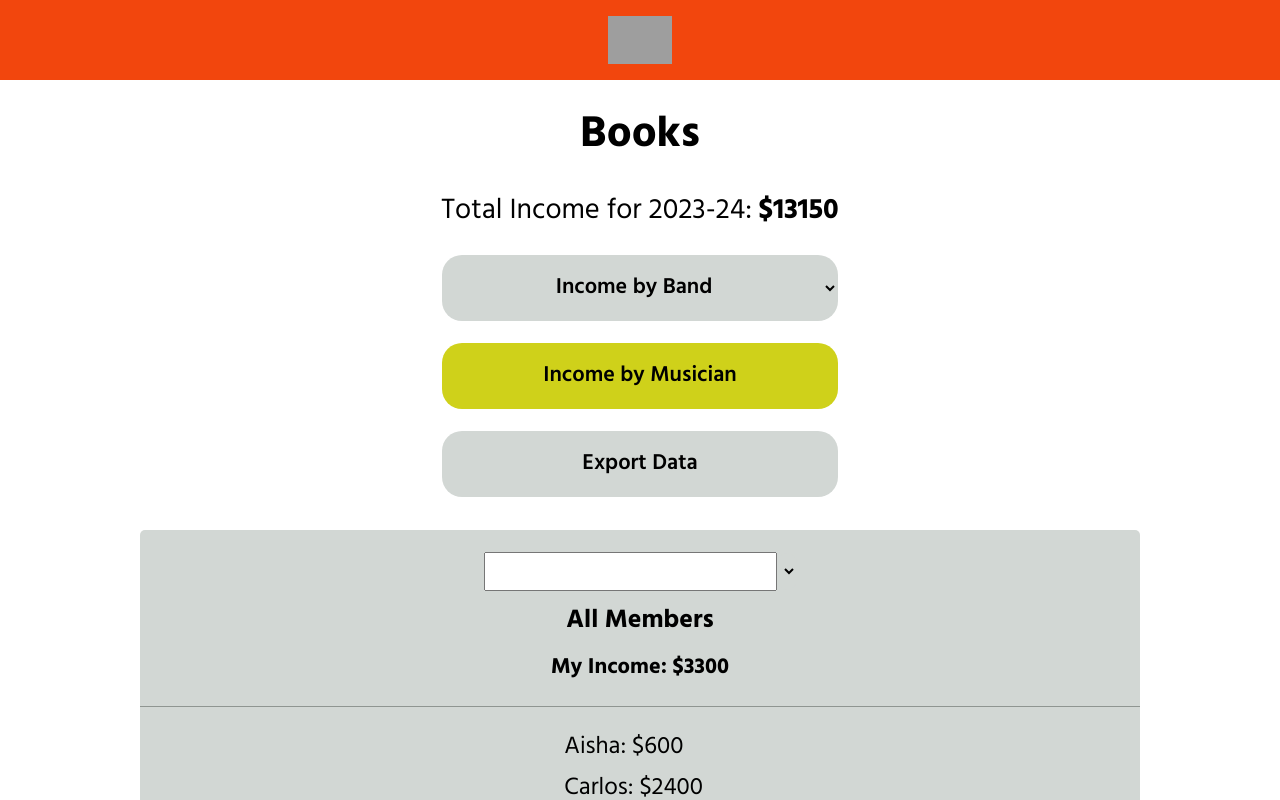
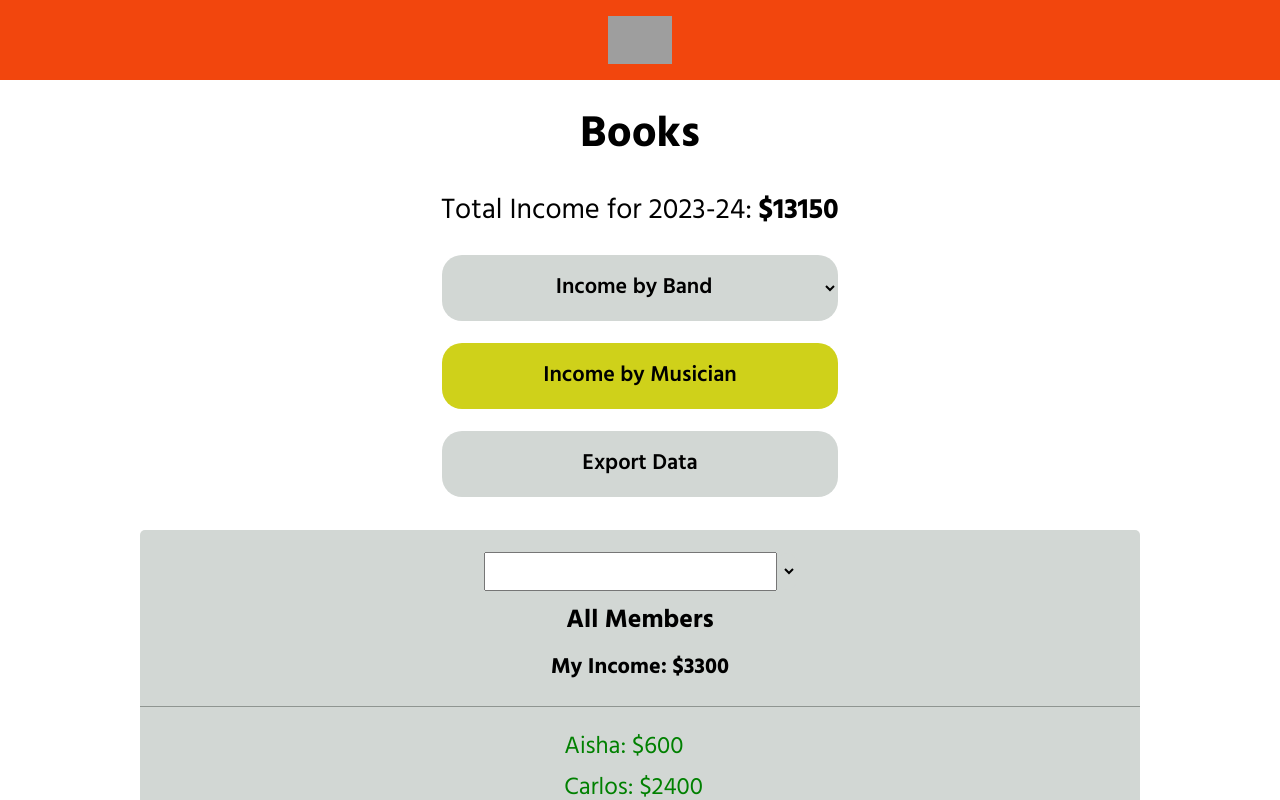
Before and after one commit to RickV85/gig-boss-interview, a React (Vite) app: page / in a window 1280 px wide. Both pictures are taken after a click on the button "Income by Musician". Shown: the top 800 px of the page. Built offline with nearby package versions, Linux system fonts and the light colour scheme; grey boxes are pictures that could not be loaded; the HTML template or start-up script is replaced by a standard one.

Commit message:
Add styling to members with income 600 and over

```diff
--- a/src/components/Books/Books.css
+++ b/src/components/Books/Books.css
@@ -91,3 +91,7 @@ main {
   margin: 1rem auto;
   font-size: 1.1rem;
 }
+
+.over-600 {
+  color: green;
+}
--- a/src/components/MemberView/MemberView.jsx
+++ b/src/components/MemberView/MemberView.jsx
@@ -6,9 +6,18 @@ export default function MemberView({ bandRepo }) {
     const sortedMemArr = sortByNameUserFirst(
       bandRepo.createYearlyTotalIncomeByMember()
     );
-    const memberElements = sortedMemArr.map((mem, i) => (
-      <p key={`allMemInc-${i}`}>{`${mem.name}: $${mem.income}`}</p>
-    ));
+    const memberElements = sortedMemArr.map((mem, i) => {
+      let memClass = "mem-inc";
+      if (mem.income >= 600) {
+        memClass += " over-600";
+      }
+      return (
+        <p
+          className={memClass}
+          key={`allMemInc-${i}`}
+        >{`${mem.name}: $${mem.income}`}</p>
+      );
+    });
     return memberElements;
   };
 
```
